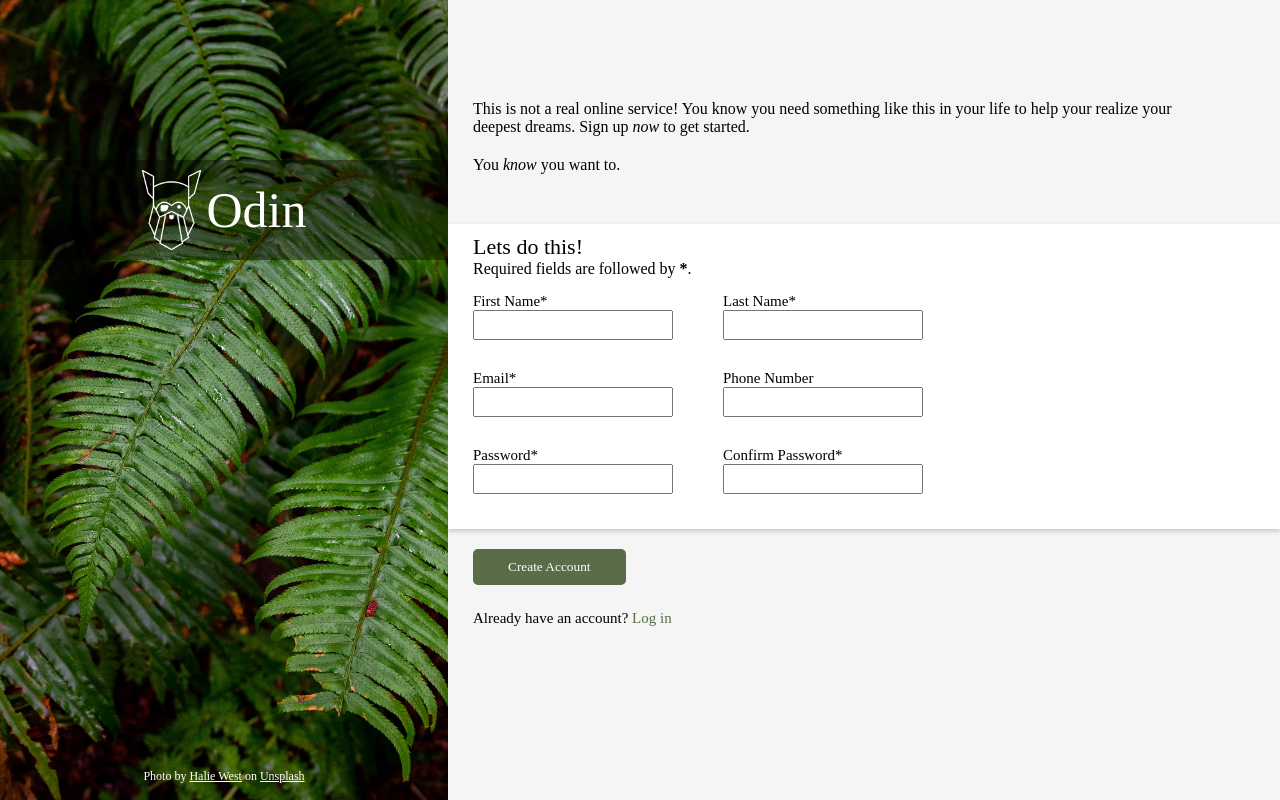
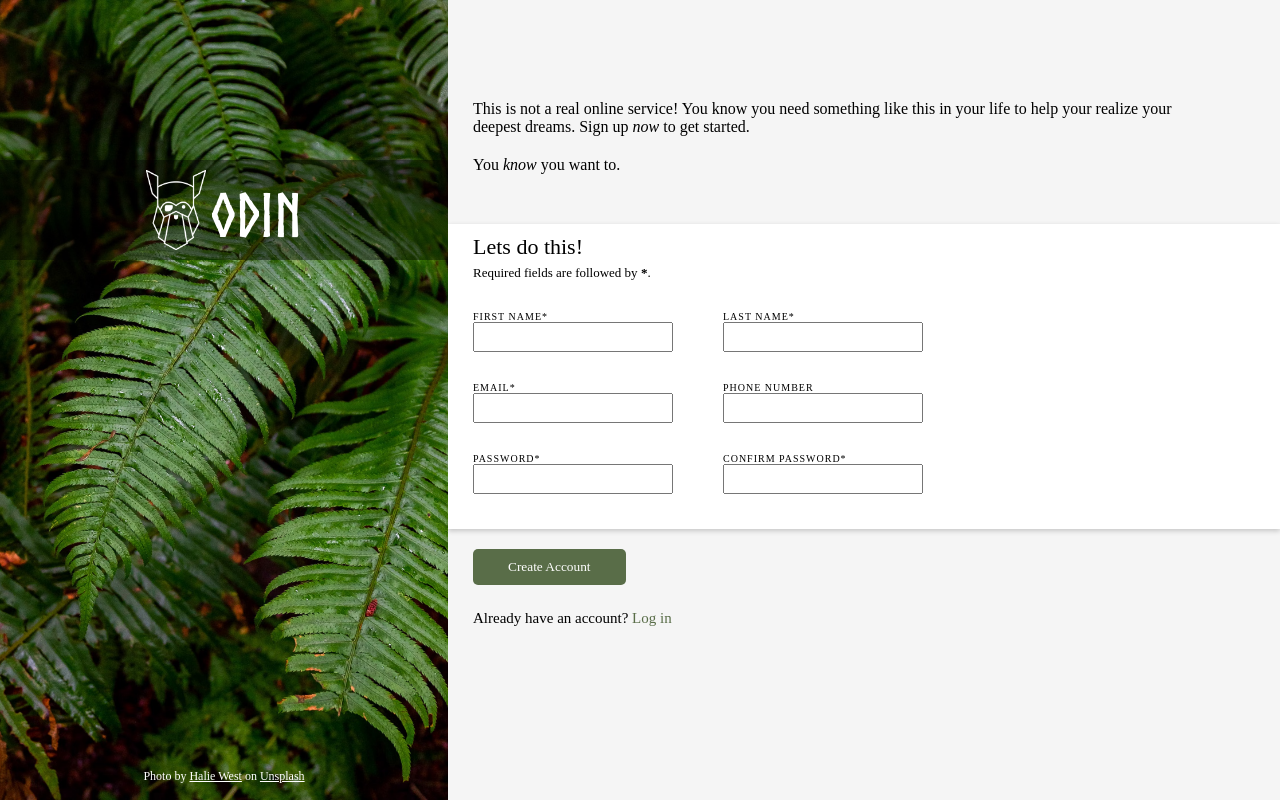
Before and after one commit to AltayHodo/odin-sign-up-form, a plain HTML site: page index.html in a window 1280 px wide. Drawn offline with Linux system fonts and the light colour scheme.

Commit message:
Fix form input styles

```diff
--- a/index.html
+++ b/index.html
@@ -42,36 +42,36 @@
       <form action="*" method="post" id="odin_form">
         <div class="form-container">
           <div class="form-title">Lets do this!</div>
-          <div class="required-fields">Required fields are followed by
+          <div class="required-label">Required fields are followed by
             <strong><span aria-label="required">*</span></strong>. </div>
           <div class="form-flex-container">
             <div class="flex-row">
               <div class="flex-item">
-                <label for="first_name">First Name*</label>
+                <label for="first_name">FIRST NAME*</label>
                 <input type="text" id="first_name" name="first_name" required>
               </div>
               <div class="flex-item">
-                <label for="last_name">Last Name*</label>
+                <label for="last_name">LAST NAME*</label>
                 <input type="text" id="last_name" name="last_name" required>
               </div>
             </div>
             <div class="flex-row">
               <div class="flex-item">
-                <label for="email">Email*</label>
+                <label for="email">EMAIL*</label>
                 <input type="email" id="email" name="email" required>
               </div>
               <div class="flex-item">
-                <label for="phone_number">Phone Number</label>
+                <label for="phone_number">PHONE NUMBER</label>
                 <input type="tel" id="phone_number" name="phone_number">
               </div>
             </div>
             <div class="flex-row">
               <div class="flex-item">
-                <label for="password">Password*</label>
+                <label for="password">PASSWORD*</label>
                 <input type="password" id="password" name="password" class="password" required>
               </div>
               <div class="flex-item">
-                <label for="confirm_password">Confirm Password*</label>
+                <label for="confirm_password">CONFIRM PASSWORD*</label>
                 <input type="password" id="confirm_password" name="confirm_password" class="confirm-password" required>
               </div>
             </div>
--- a/style.css
+++ b/style.css
@@ -7,6 +7,11 @@
 
 .main {
   display: flex;
+}
+
+@font-face {
+  font-family: 'norse-bold';
+  src: url('./assets/Norse-Bold.otf');
 }
 
 .image-section {
@@ -28,7 +33,7 @@
   padding: 10px;
   color: white;
   background-color: rgba(0, 0, 0, .4);
-  font-size: 50px;
+  font-size: 60px;
   display: flex;
   align-items: center;
   justify-content: center;
@@ -38,6 +43,11 @@
 .odin-logo,
 .image-container {
   height: 100%;
+}
+
+.odin-text{
+  font-family: norse-bold, Arial, Helvetica, sans-serif;
+  margin-top: 10px;
 }
 
 .credit {
@@ -69,15 +79,7 @@
   margin-bottom: 50px;
 }
 
-/* .form-grid{
-  display: grid;
-  grid-template-columns: 1fr 1fr;
-} */
-
 .form-container {
-  /* padding-left: 25px;
-  padding-top: 10px;
-  padding-bottom: 20px; */
   padding: 10px 0px 20px 25px;
   background-color: white;
   box-shadow: 0px 2px 5px rgba(0, 0, 0, 0.2);
@@ -85,6 +87,12 @@
 
 .form-title {
   font-size: 22px;
+}
+
+.required-label {
+  margin-top: 5px;
+  margin-bottom: 15PX;
+  font-size: 13px;
 }
 
 .form-flex-container {
@@ -101,7 +109,8 @@
 .flex-item {
   display: flex;
   flex-direction: column;
-  font-size: 15px;
+  font-size: 10px;
+  letter-spacing: 1px;
 }
 
 input {
```
Also changed, not shown: assets/Norse-Bold.otf (renamed from assets/Norse-Bold (2).otf).
